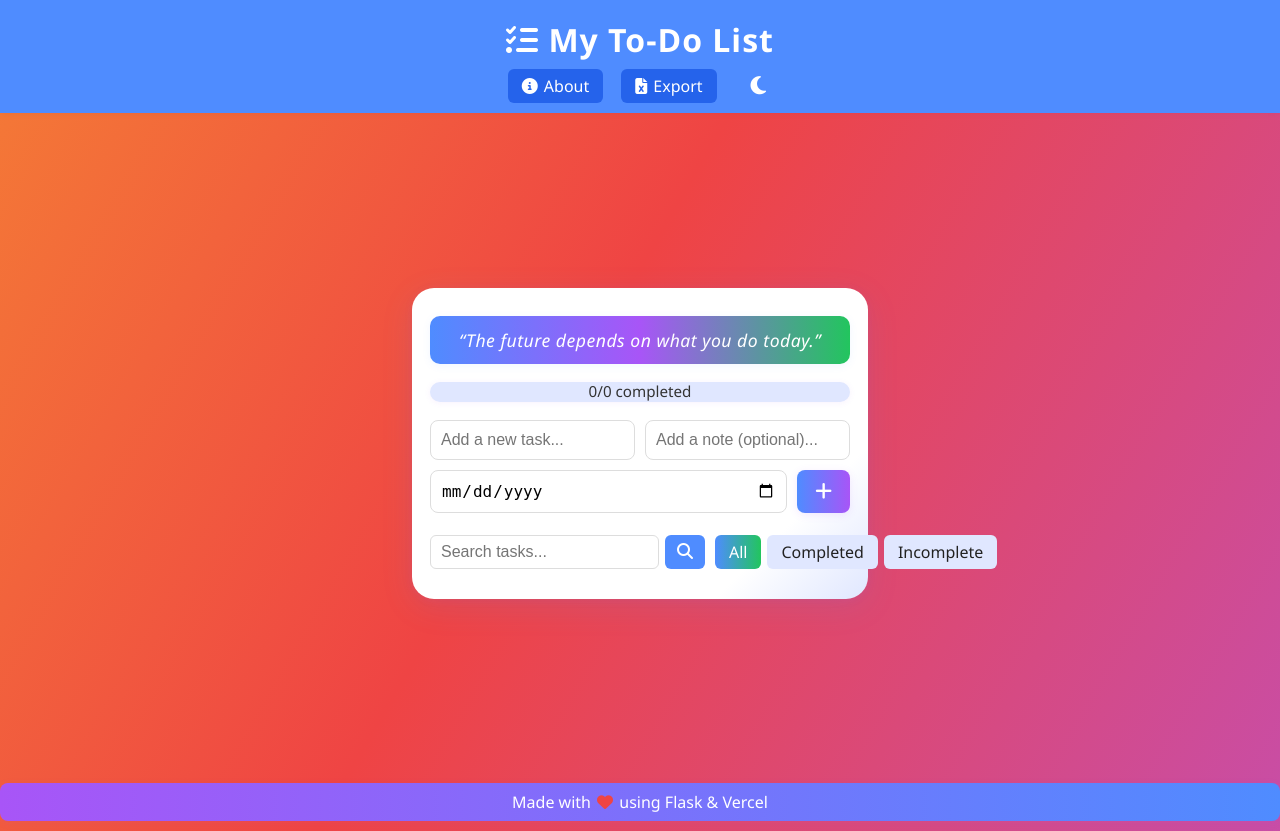
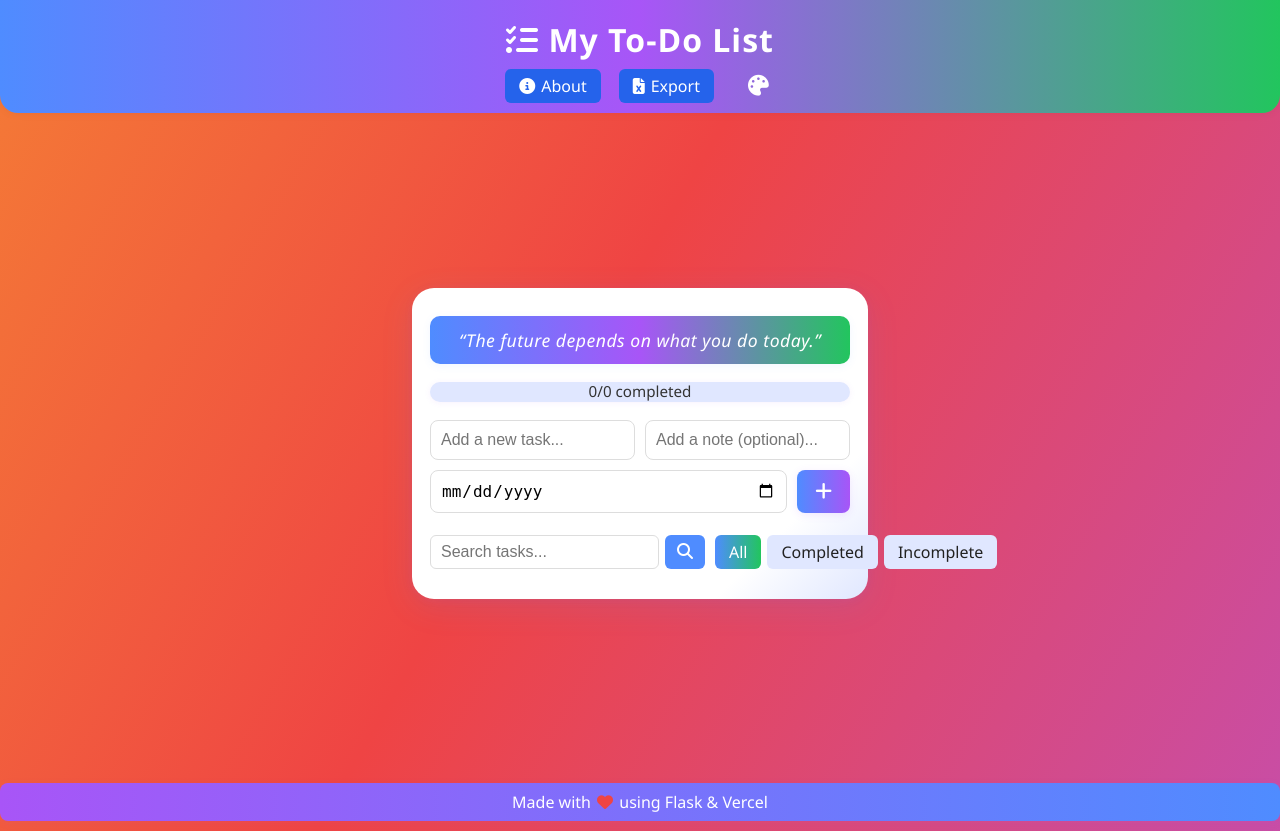
Before and after one commit to Unknown0028/first-project, a Flask app: page / in a window 1280 px wide. Run offline with Flask 3, Linux system fonts and the light colour scheme; data comes from the database, SQL or seed files in the repository; data that the repository does not hold is empty.

Commit message:
UI: Add vibrant animated multi-color gradient background and color enhancements

```diff
--- a/static/main.js
+++ b/static/main.js
@@ -11,17 +11,23 @@ window.showToast = function (msg, type) {
     }, 2500);
 };
 
-// Dark mode toggle
-const darkToggle = document.getElementById('dark-toggle');
-if (darkToggle) {
-    darkToggle.onclick = function () {
-        document.body.classList.toggle('dark');
-        localStorage.setItem('darkMode', document.body.classList.contains('dark'));
+// Theme switching
+const THEMES = ['theme-light', 'theme-dark', 'theme-neon', 'theme-glass'];
+const themeToggle = document.getElementById('theme-toggle');
+function setTheme(theme) {
+    document.body.classList.remove(...THEMES);
+    document.body.classList.add(theme);
+    localStorage.setItem('theme', theme);
+}
+if (themeToggle) {
+    themeToggle.onclick = function () {
+        let current = THEMES.findIndex(t => document.body.classList.contains(t));
+        let next = (current + 1) % THEMES.length;
+        setTheme(THEMES[next]);
     };
-    // On load, set dark mode if previously chosen
-    if (localStorage.getItem('darkMode') === 'true') {
-        document.body.classList.add('dark');
-    }
+    // On load, set theme if previously chosen
+    const saved = localStorage.getItem('theme');
+    setTheme(saved && THEMES.includes(saved) ? saved : THEMES[0]);
 }
 
 // Animate progress bar fill
--- a/static/style.css
+++ b/static/style.css
@@ -17,6 +17,46 @@ body {
     font-family: 'Segoe UI', Arial, sans-serif;
     color: var(--text);
     transition: background 0.4s, color 0.4s;
+}
+body.theme-light {
+    --primary: #4f8cff;
+    --primary-dark: #2563eb;
+    --accent: #22c55e;
+    --danger: #ef4444;
+    --bg: #f3f6fa;
+    --card-bg: #fff;
+    --text: #222;
+    --muted: #aaa;
+}
+body.theme-dark {
+    --primary: #222e3c;
+    --primary-dark: #1a2230;
+    --accent: #22c55e;
+    --danger: #ef4444;
+    --bg: #181c23;
+    --card-bg: #232b38;
+    --text: #f3f6fa;
+    --muted: #aaa;
+}
+body.theme-neon {
+    --primary: #0ff1ce;
+    --primary-dark: #00b3ff;
+    --accent: #ff00ea;
+    --danger: #ff4f4f;
+    --bg: #181c23;
+    --card-bg: #181c23;
+    --text: #fff;
+    --muted: #aaa;
+}
+body.theme-glass {
+    --primary: #4f8cff;
+    --primary-dark: #2563eb;
+    --accent: #22c55e;
+    --danger: #ef4444;
+    --bg: #e0e7ff;
+    --card-bg: rgba(255,255,255,0.25);
+    --text: #222;
+    --muted: #aaa;
 }
 @keyframes gradientBG {
     0% {background-position: 0% 50%;}
@@ -68,11 +108,17 @@ body.dark {
     color: #fff;
 }
 .header-bar {
-    background: var(--primary);
+    background: linear-gradient(90deg, #4f8cff 0%, #a855f7 50%, #22c55e 100%);
     color: #fff;
     padding: 18px 0 10px 0;
     text-align: center;
     box-shadow: 0 2px 8px rgba(0,0,0,0.04);
+    border-radius: 0 0 18px 18px;
+    transition: background 0.4s;
+}
+body.theme-neon .header-bar {
+    background: linear-gradient(90deg, #0ff1ce 0%, #ff00ea 100%);
+    box-shadow: 0 0 16px 2px #0ff1ce, 0 0 32px 4px #ff00ea;
 }
 .header-bar h1 {
     margin: 0;
@@ -271,12 +335,30 @@ body.dark {
     border-radius: 8px;
     padding: 8px 0;
     box-shadow: 0 2px 8px rgba(168,85,247,0.08);
+    transition: background 0.4s;
+}
+body.theme-neon .footer-bar {
+    background: linear-gradient(90deg, #0ff1ce 0%, #ff00ea 100%);
+    box-shadow: 0 0 8px 2px #0ff1ce, 0 0 16px 2px #ff00ea;
 }
 .footer-bar i.fa-heart {
     color: #ef4444;
     margin: 0 2px;
 }
 .footer-bar a { color: #fff; text-decoration: underline; }
+.theme-toggle {
+    background: transparent;
+    border: none;
+    color: #fff;
+    font-size: 1.3rem;
+    cursor: pointer;
+    margin-left: 10px;
+    transition: color 0.2s, transform 0.2s;
+}
+.theme-toggle:hover {
+    color: #fbbf24;
+    transform: scale(1.2) rotate(-15deg);
+}
 @media (max-width: 500px) {
     .container {
         max-width: 98vw;
@@ -388,18 +484,10 @@ body.dark {
     background: linear-gradient(90deg, #4f8cff 0%, #22c55e 100%);
     color: #fff;
 }
-.dark-toggle {
-    background: transparent;
-    border: none;
-    color: #fff;
-    font-size: 1.3rem;
-    cursor: pointer;
-    margin-left: 10px;
-    transition: color 0.2s, transform 0.2s;
-}
-.dark-toggle:hover {
-    color: #fbbf24;
-    transform: scale(1.2) rotate(-15deg);
+body.theme-neon .filter-btn.active, body.theme-neon .filter-btn:hover {
+    background: #0ff1ce;
+    color: #181c23;
+    box-shadow: 0 0 8px 2px #0ff1ce;
 }
 #toast-container {
     position: fixed;
--- a/templates/index.html
+++ b/templates/index.html
@@ -13,7 +13,7 @@
         <nav class="nav-bar">
             <a href="/about"><i class="fa-solid fa-circle-info"></i> About</a>
             <a href="/export"><i class="fa-solid fa-file-excel"></i> Export</a>
-            <button id="dark-toggle" class="dark-toggle" title="Toggle dark mode"><i class="fa-solid fa-moon"></i></button>
+            <button id="theme-toggle" class="theme-toggle" title="Switch theme"><i class="fa-solid fa-palette"></i></button>
         </nav>
     </header>
     <div class="center-outer">
```
Also changed, not shown: other parts of static/style.css (+35 -3 lines).
